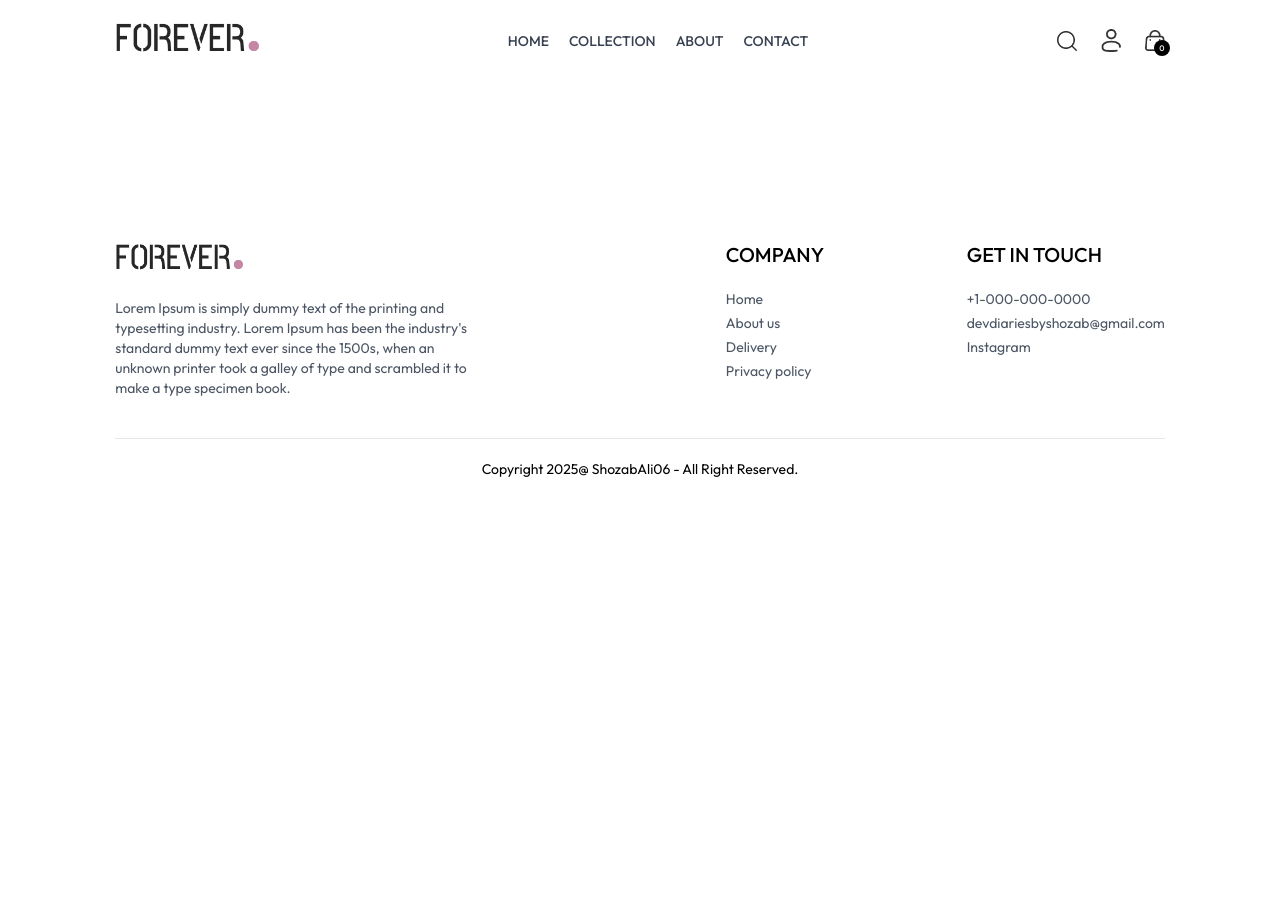
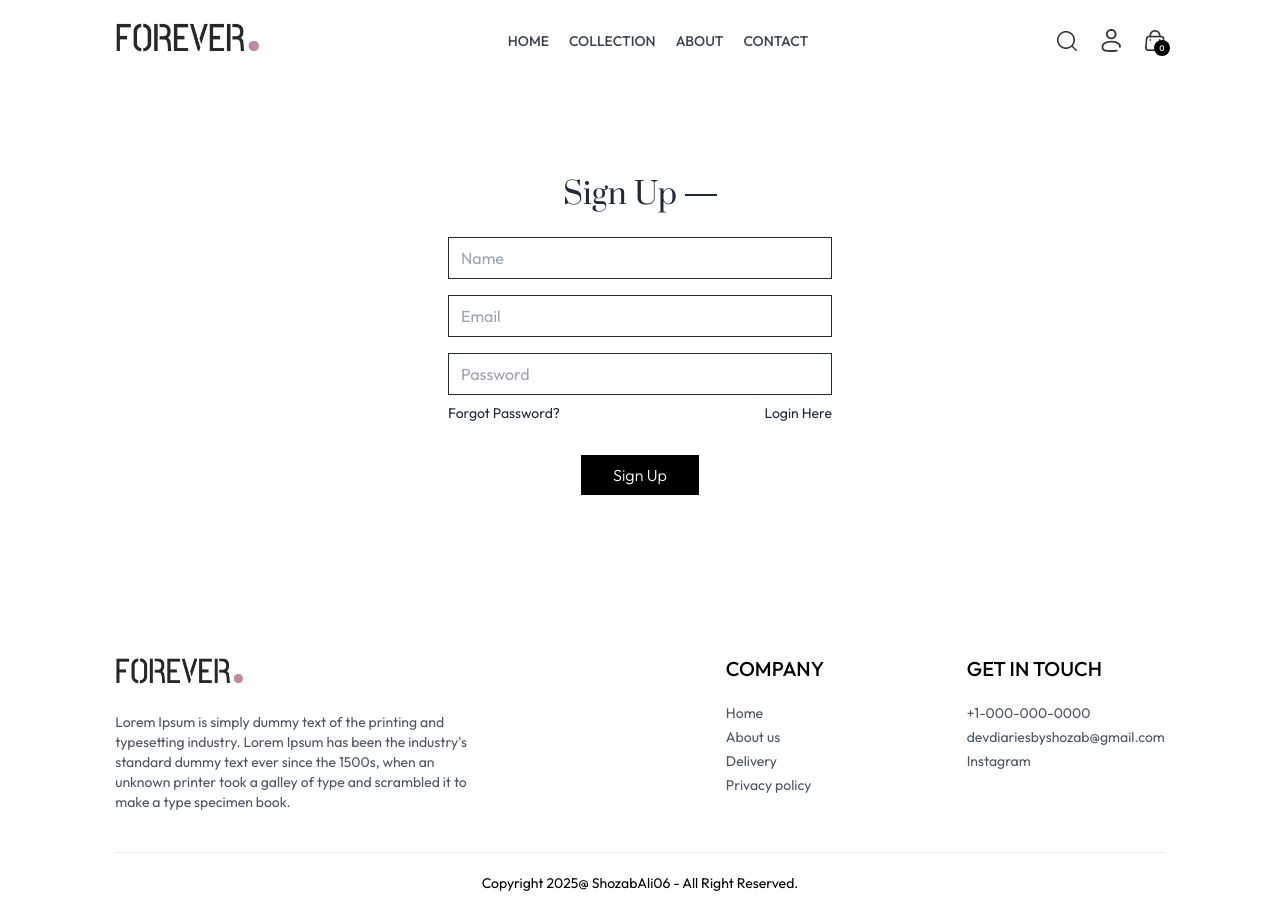
Before and after one commit to shozabali06/Ecommerce-Store-Forever-MERN, a React (Vite) app in the folder frontend/: page /login in a window 1280 px wide. Before the commit the page ends 800 px from the top, so only its background shows below. Built offline with nearby package versions, Linux system fonts and the light colour scheme.

Commit message:
add Login page; implement dynamic form for Sign Up and Login states; enhance user experience with state management and form validation

```diff
--- a/frontend/src/pages/Login.jsx
+++ b/frontend/src/pages/Login.jsx
@@ -1,7 +1,63 @@
-import React from "react";
+import React, { useState } from "react";
 
 const Login = () => {
-  return <div></div>;
+  const [currentState, setCurrentState] = useState("Sign Up");
+  const onSumbitHandler = async (e) => {
+    e.preventDefautl;
+  };
+
+  return (
+    <form
+      onSubmit={onSumbitHandler}
+      className="flex flex-col items-center w-[90%] sm:max-w-96 m-auto mt-14 gap-4 text-gray-800"
+    >
+      <div className="inline-flex items-center gap-2 mb-2 mt-10">
+        <p className="prata-regular text-3xl">{currentState}</p>
+        <hr className="border-none h-[1.5px] w-8 bg-gray-800" />
+      </div>
+      {currentState === "Sign Up" && (
+        <input
+          className="w-full px-3 py-2 border border-gray-800"
+          type=" requiredxt"
+          placeholder="Name"
+          required
+        />
+      )}
+      <input
+        className="w-full px-3 py-2 border border-gray-800"
+        type="text"
+        placeholder="Email"
+        required
+      />
+      <input
+        className="w-full px-3 py-2 border border-gray-800"
+        type="Password"
+        placeholder="Password"
+        required
+      />
+      <div className="w-full flex justify-between text-sm mt-[-8px]">
+        <p className="cursor-pointer">Forgot Password?</p>
+        {currentState === "Sign Up" ? (
+          <p
+            onClick={() => setCurrentState("Login")}
+            className="cursor-pointer"
+          >
+            Login Here
+          </p>
+        ) : (
+          <p
+            onClick={() => setCurrentState("Sign Up")}
+            className="cursor-pointer"
+          >
+            Create an account
+          </p>
+        )}
+      </div>
+      <button className="bg-black text-white font-light px-8 py-2 mt-4">
+        {currentState}
+      </button>
+    </form>
+  );
 };
 
 export default Login;
```
